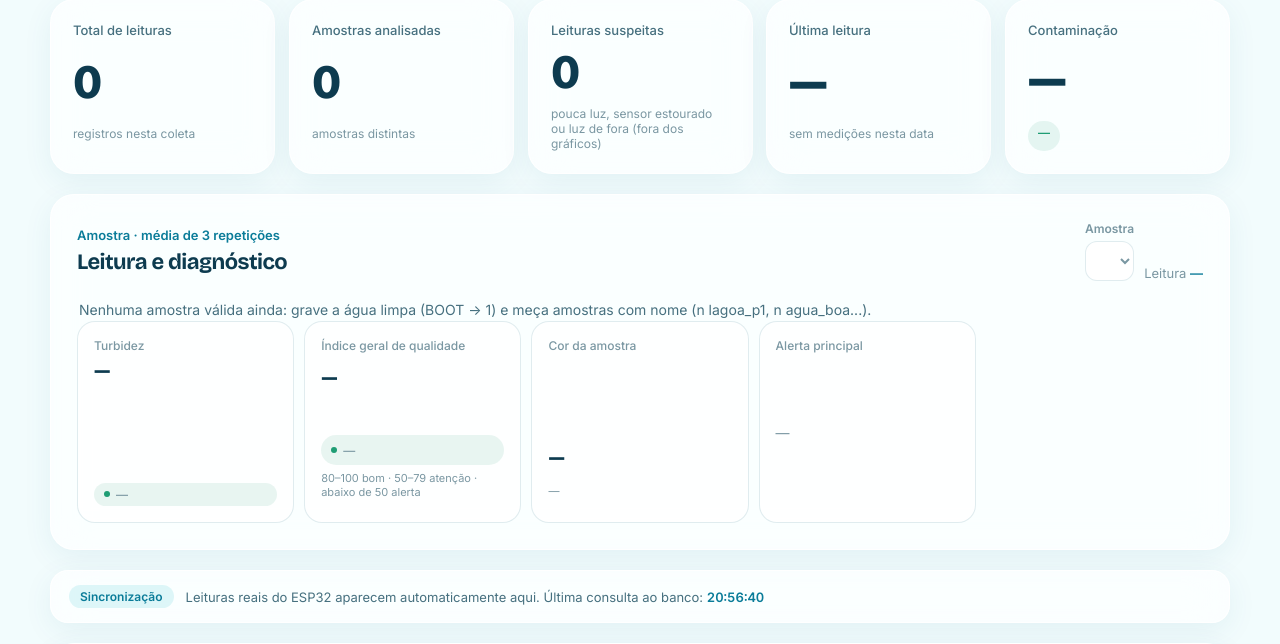
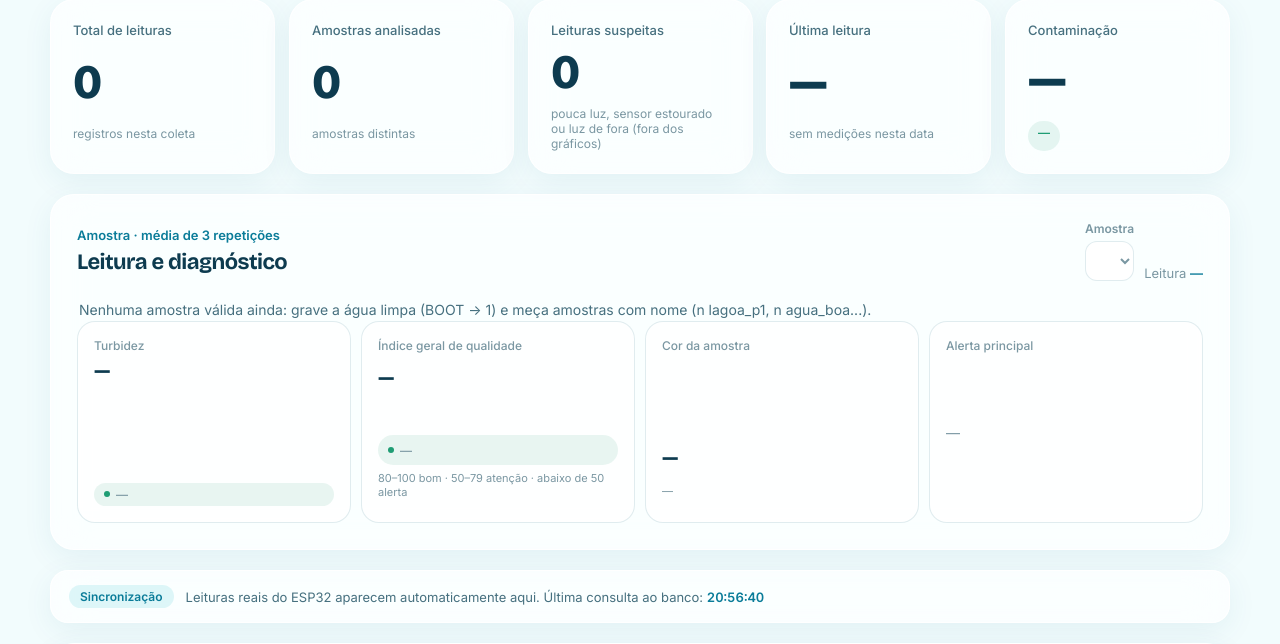
Before and after one commit to sgpcodes/projeto-monitoramento-de-agua--software, a Django app: page / in a window 1280 px wide. Shown: the part 1361-2005 px from the top of the page. Run offline with Django 5.2, Linux system fonts and the light colour scheme; data that the repository does not hold is empty.

Commit message:
Cartoes da amostra e dos indicadores ocupam a largura inteira

```diff
--- a/aquamonitor/templates/aquamonitor/dashboard.html
+++ b/aquamonitor/templates/aquamonitor/dashboard.html
@@ -95,7 +95,7 @@
         </div>
       </div>
       <p class="sample-summary" id="am-conclusao">Carregando as amostras…</p>
-      <div class="sample-metrics">
+      <div class="sample-metrics" style="grid-template-columns:repeat(auto-fit,minmax(220px,1fr))">
         <article class="sample-metric"><span>Turbidez</span><strong id="am-ntu">—</strong><svg id="am-gauge" viewBox="-14 0 228 118" role="img" aria-label="Faixas CONAMA de turbidez" style="width:100%;max-width:170px"></svg><span class="state-badge state-ok" id="am-classe"><i></i>—</span></article>
         <article class="sample-metric"><span>Índice geral de qualidade</span><strong id="am-iq">—</strong><svg id="am-sem" viewBox="0 0 90 20" aria-hidden="true" style="width:90px"></svg><span class="state-badge state-ok" id="am-status"><i></i>—</span><small>80–100 bom · 50–79 atenção · abaixo de 50 alerta</small></article>
         <article class="sample-metric"><span>Cor da amostra</span><svg id="am-swatch" viewBox="0 0 72 72" aria-hidden="true" style="width:64px"></svg><strong id="am-cor">—</strong><small id="am-cor-info">—</small></article>
@@ -132,7 +132,7 @@
 
     <section class="panel" id="indicadores" data-reveal>
       <div class="panel-heading"><div><p class="panel-kicker">Indicadores</p><h2>O que esta amostra indica</h2><p>Índices de absorbância da amostra selecionada. A barra vai de 0 a 0,40; abaixo de 0,05 baixo, até 0,20 moderado, acima alto.</p></div></div>
-      <div class="sample-metrics" id="indicadores-body"></div>
+      <div class="sample-metrics" id="indicadores-body" style="grid-template-columns:repeat(auto-fit,minmax(220px,1fr))"></div>
     </section>
 
     <div class="two-col" id="comparacao">
```
